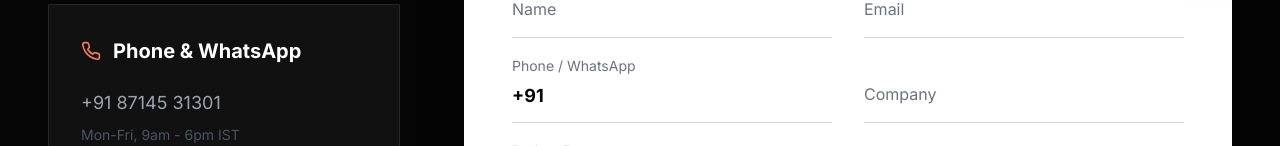
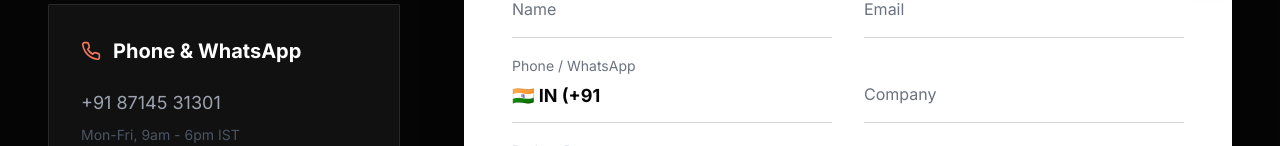
Before and after one commit to demo9809/narratv_website_final, a Next.js app: page /contact in a window 1280 px wide. Shown: the part 806-952 px from the top of the page. Built offline with nearby package versions, Linux system fonts and the light colour scheme.

Commit message:
fix(ui): use global country list in contact page

```diff
--- a/app/contact/page.tsx
+++ b/app/contact/page.tsx
@@ -6,6 +6,7 @@ import { Section, Button } from '../../components/ui';
 import { Mail, MapPin, Phone, CheckCircle, AlertCircle } from 'lucide-react';
 import { CONTACT_DETAILS } from '../../types';
 import { COUNTRY_CODES } from '../../constants/countries';
+
 
 import { motion, AnimatePresence } from 'framer-motion';
 
@@ -26,14 +27,6 @@ const Contact: React.FC = () => {
 
   const [countryCode, setCountryCode] = useState('+91');
 
-  const COUNTRY_CODES = [
-    { code: '+91', country: 'IN' },
-    { code: '+971', country: 'AE' },
-    { code: '+44', country: 'UK' },
-    { code: '+1', country: 'US' },
-    { code: '+974', country: 'QA' },
-    { code: '+966', country: 'SA' },
-  ];
 
   const handleInputChange = (e: React.ChangeEvent<HTMLInputElement | HTMLTextAreaElement | HTMLSelectElement>) => {
     const { id, value } = e.target;
@@ -241,10 +234,12 @@ const Contact: React.FC = () => {
                             <select
                               value={countryCode}
                               onChange={(e) => setCountryCode(e.target.value)}
-                              className="bg-transparent border-none py-3 pr-2 focus:ring-0 outline-none text-lg text-brand-black cursor-pointer font-bold w-20 appearance-none"
+                              className="bg-transparent border-none py-3 pr-2 focus:ring-0 outline-none text-lg text-brand-black cursor-pointer font-bold w-24 appearance-none"
                             >
-                              {COUNTRY_CODES.map((c) => (
-                                <option key={c.code} value={c.code}>{c.code}</option>
+                              {COUNTRY_CODES.map((c, i) => (
+                                <option key={`${c.country}-${i}`} value={c.code}>
+                                  {c.flag} {c.country} ({c.code})
+                                </option>
                               ))}
                             </select>
                             <input
```
